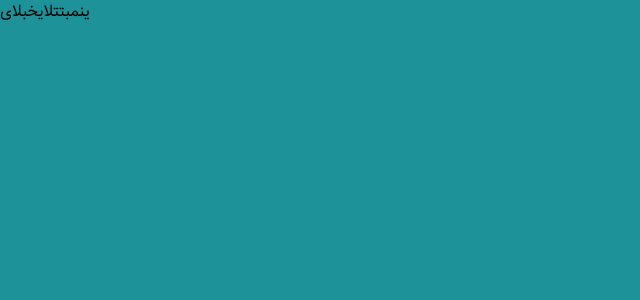
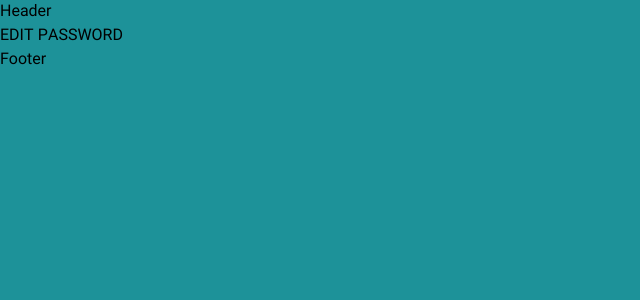
Before and after one commit to omidblk/test-task, a Nuxt app: page /user/editPass in a window 1280 px wide. Shown: the top 300 px of the page, without its empty margins (0-640 px from the left). Built offline with nearby package versions, Linux system fonts and the light colour scheme.

Commit message:
add init pages & components & layout

```diff
--- a/app.vue
+++ b/app.vue
@@ -1,5 +1,7 @@
 <template>
   <div>
-    ینمبتتلایخبلای
+    <NuxtLayout>
+      <NuxtPage/>
+    </NuxtLayout>
   </div>
 </template>
--- /dev/null
+++ b/components/FooterApp.vue
@@ -0,0 +1,14 @@
+<script setup>
+
+</script>
+
+<!-- ///////////////////////////    TEMPLATE    /////////////////////////////////// -->
+<template>
+    <div>
+        Footer
+    </div>
+</template>
+<!-- ///////////////////////////    STYLES    /////////////////////////////////// -->
+<style lang="scss">
+
+</style>
--- /dev/null
+++ b/components/HeaderApp.vue
@@ -0,0 +1,14 @@
+<script setup>
+
+</script>
+
+<!-- ///////////////////////////    TEMPLATE    /////////////////////////////////// -->
+<template>
+    <div>
+        Header
+    </div>
+</template>
+<!-- ///////////////////////////    STYLES    /////////////////////////////////// -->
+<style lang="scss">
+
+</style>
--- /dev/null
+++ b/layouts/default.vue
@@ -0,0 +1,7 @@
+<template>
+    <div>
+        <HeaderApp/>
+        <slot/>
+        <FooterApp/>
+    </div>
+</template>
--- /dev/null
+++ b/pages/index.vue
@@ -0,0 +1,14 @@
+<script setup>
+
+</script>
+
+<!-- ///////////////////////////    TEMPLATE    /////////////////////////////////// -->
+<template>
+    <div>
+
+    </div>
+</template>
+<!-- ///////////////////////////    STYLES    /////////////////////////////////// -->
+<style lang="scss">
+
+</style>
--- /dev/null
+++ b/pages/login/index.vue
@@ -0,0 +1,17 @@
+<script setup>
+definePageMeta({
+    layout:false
+})
+
+</script>
+
+<!-- ///////////////////////////    TEMPLATE    /////////////////////////////////// -->
+<template>
+    <div>
+        LOGIN PAGE
+    </div>
+</template>
+<!-- ///////////////////////////    STYLES    /////////////////////////////////// -->
+<style lang="scss">
+
+</style>
--- /dev/null
+++ b/pages/user/editPass.vue
@@ -0,0 +1,14 @@
+<script setup>
+
+</script>
+
+<!-- ///////////////////////////    TEMPLATE    /////////////////////////////////// -->
+<template>
+    <div>
+        EDIT PASSWORD
+    </div>
+</template>
+<!-- ///////////////////////////    STYLES    /////////////////////////////////// -->
+<style lang="scss">
+
+</style>
--- /dev/null
+++ b/pages/user/index.vue
@@ -0,0 +1,14 @@
+<script setup>
+
+</script>
+
+<!-- ///////////////////////////    TEMPLATE    /////////////////////////////////// -->
+<template>
+    <div>
+        <h1>USER</h1>
+    </div>
+</template>
+<!-- ///////////////////////////    STYLES    /////////////////////////////////// -->
+<style lang="scss">
+
+</style>
```
